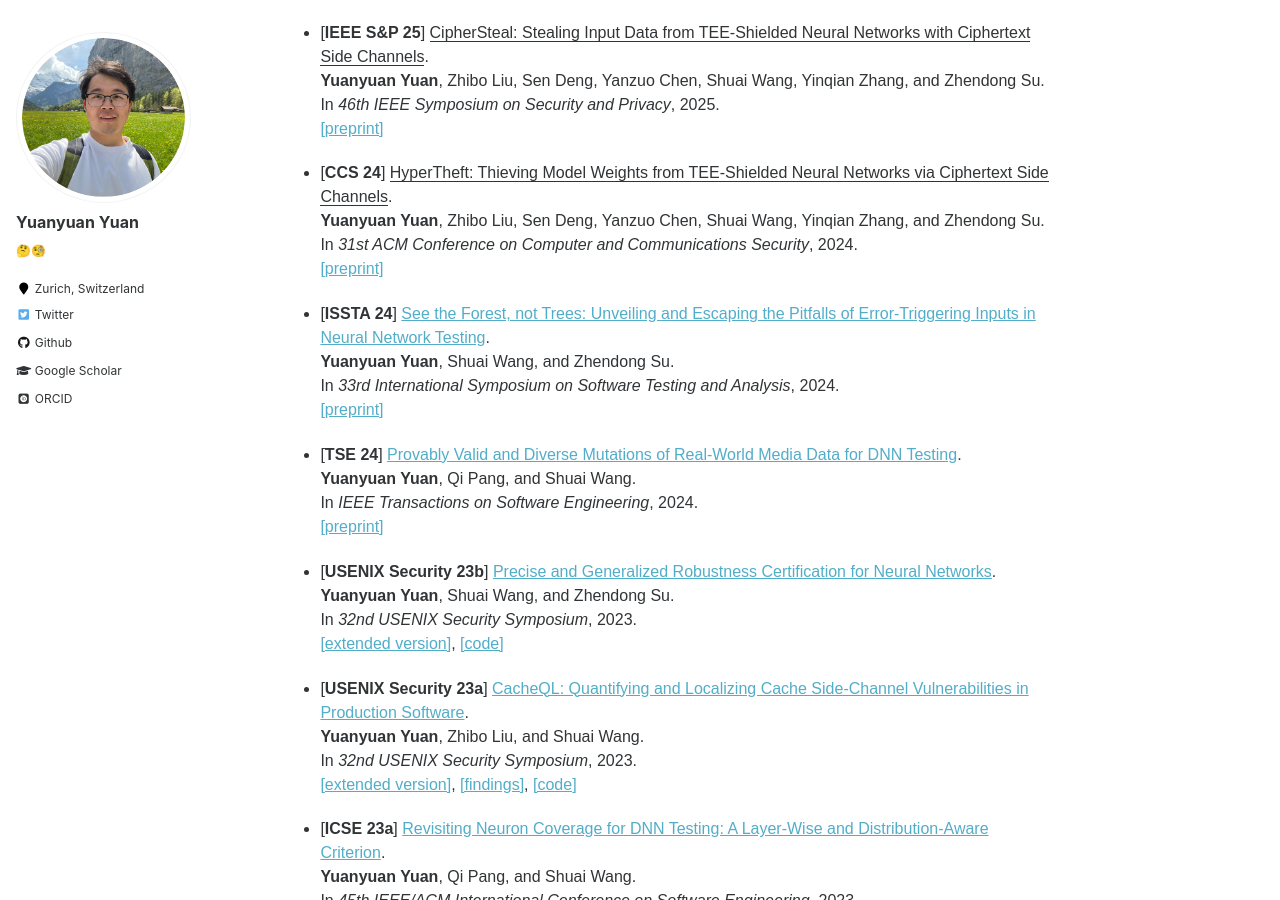
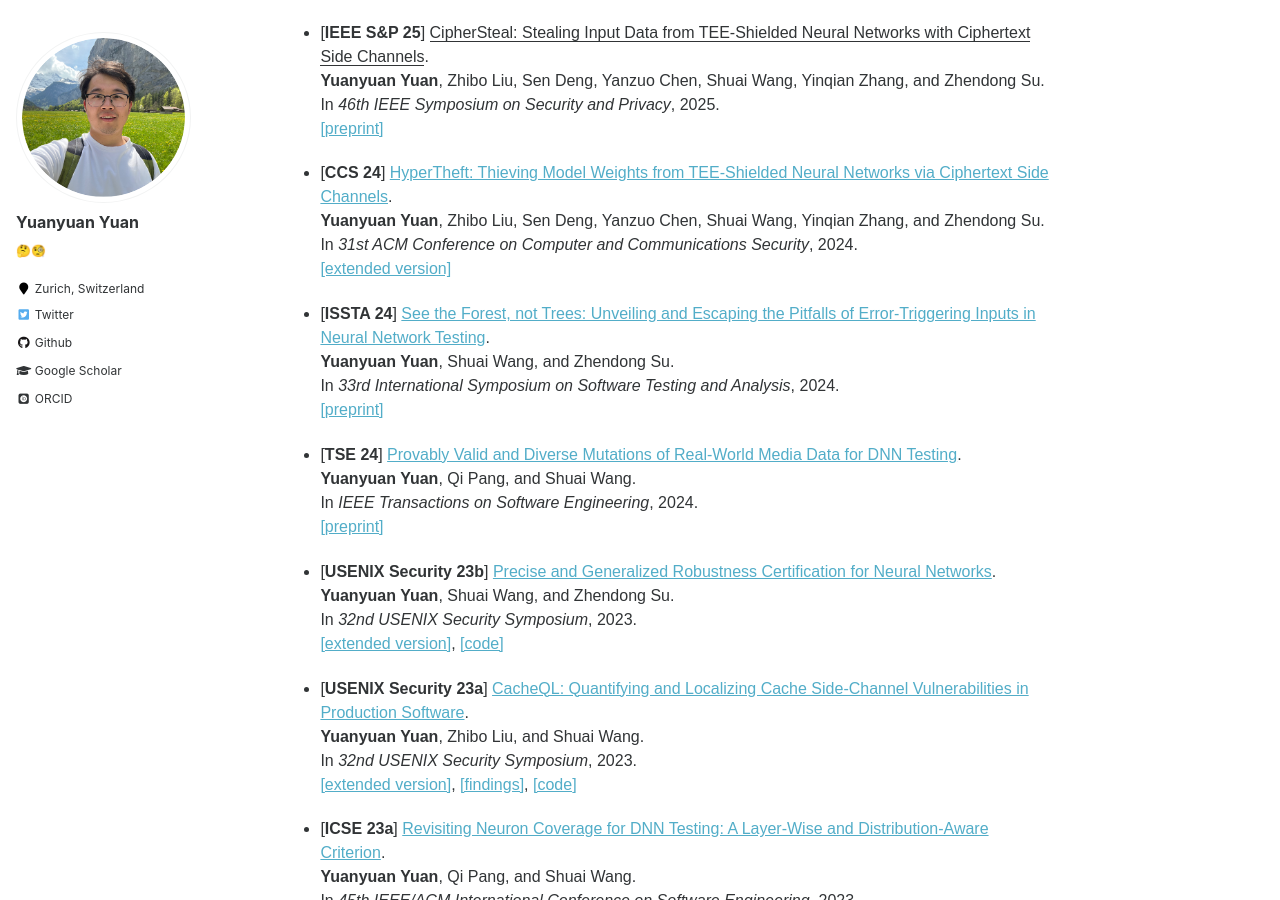
Before and after one commit to Yuanyuan-Yuan/Yuanyuan-Yuan.github.io, a Jekyll site: the page built from _pages/about.md, in a window 1280 px wide and 900 px high, scrolled down 1200 px. Built offline with Jekyll 4.4.1, drawn with Linux system fonts in a browser that asks for light colours; some web fonts are replaced; formulas are drawn with MathJax 3.

Commit message:
update ccs24 paper

```diff
--- a/_pages/about.md
+++ b/_pages/about.md
@@ -44,10 +44,10 @@ From the hardware perspective, I analyze hardware activities in AI systems to un
 In *46th IEEE Symposium on Security and Privacy*, 2025.
 [[preprint]](https://yuanyuan-yuan.github.io/files/sp25-Cipher-Steal.pdf)
 
-- [**CCS 24**] <u>HyperTheft: Thieving Model Weights from TEE-Shielded Neural Networks via Ciphertext Side Channels</u>.
+- [**CCS 24**] [HyperTheft: Thieving Model Weights from TEE-Shielded Neural Networks via Ciphertext Side Channels](https://dl.acm.org/doi/pdf/10.1145/3658644.3690317).
 **Yuanyuan Yuan**, Zhibo Liu, Sen Deng, Yanzuo Chen, Shuai Wang, Yinqian Zhang, and Zhendong Su.
 In *31st ACM Conference on Computer and Communications Security*, 2024.
-[[preprint]](https://yuanyuan-yuan.github.io/files/ccs24-HyperTheft.pdf)
+[[extended version]](https://yuanyuan-yuan.github.io/files/ccs24-HyperTheft-full.pdf)
 
 - [**ISSTA 24**] [See the Forest, not Trees: Unveiling and Escaping the Pitfalls of Error-Triggering Inputs in Neural Network Testing](https://dl.acm.org/doi/abs/10.1145/3650212.3680385).
 **Yuanyuan Yuan**, Shuai Wang, and Zhendong Su.
```
Also changed, not shown: 2 other files.
